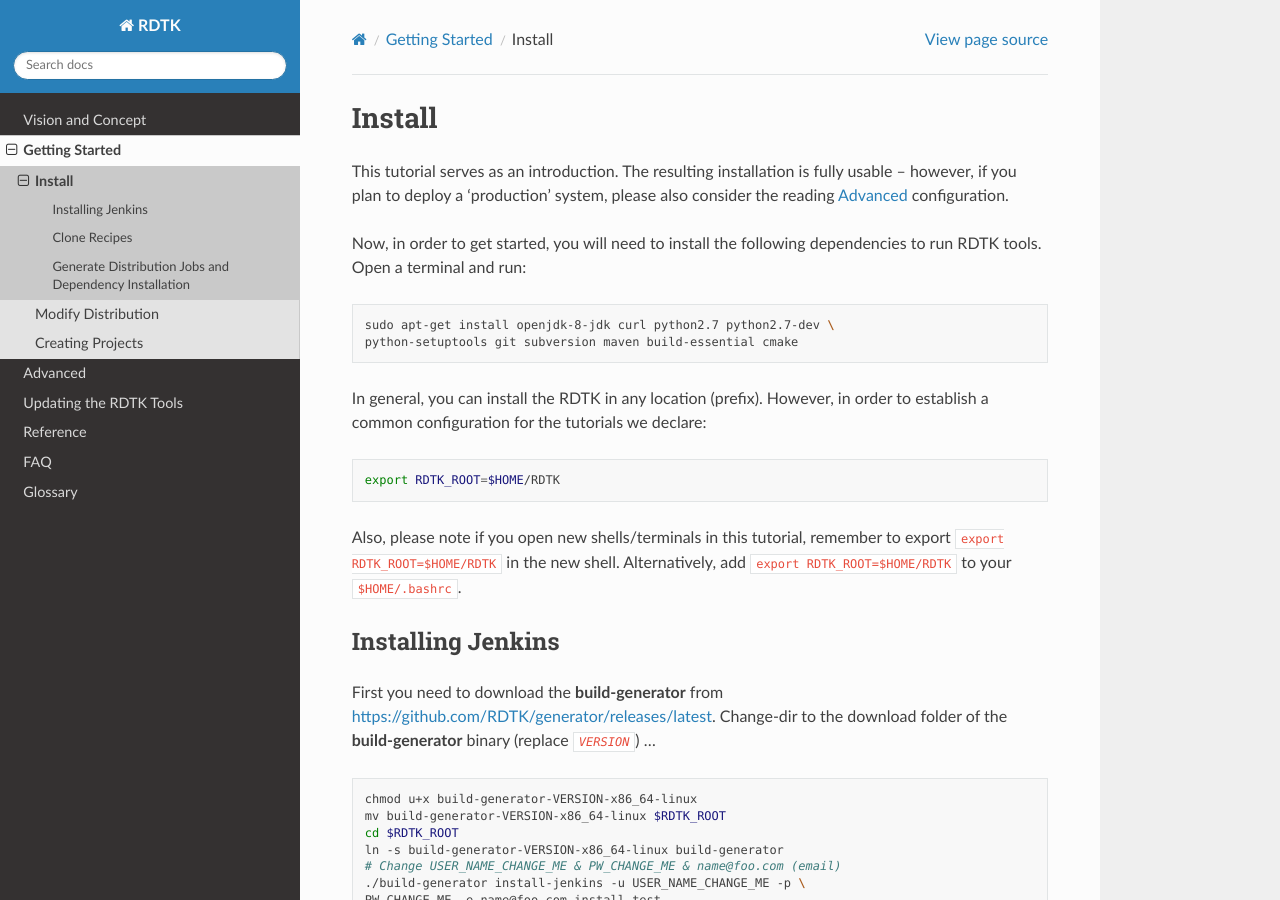
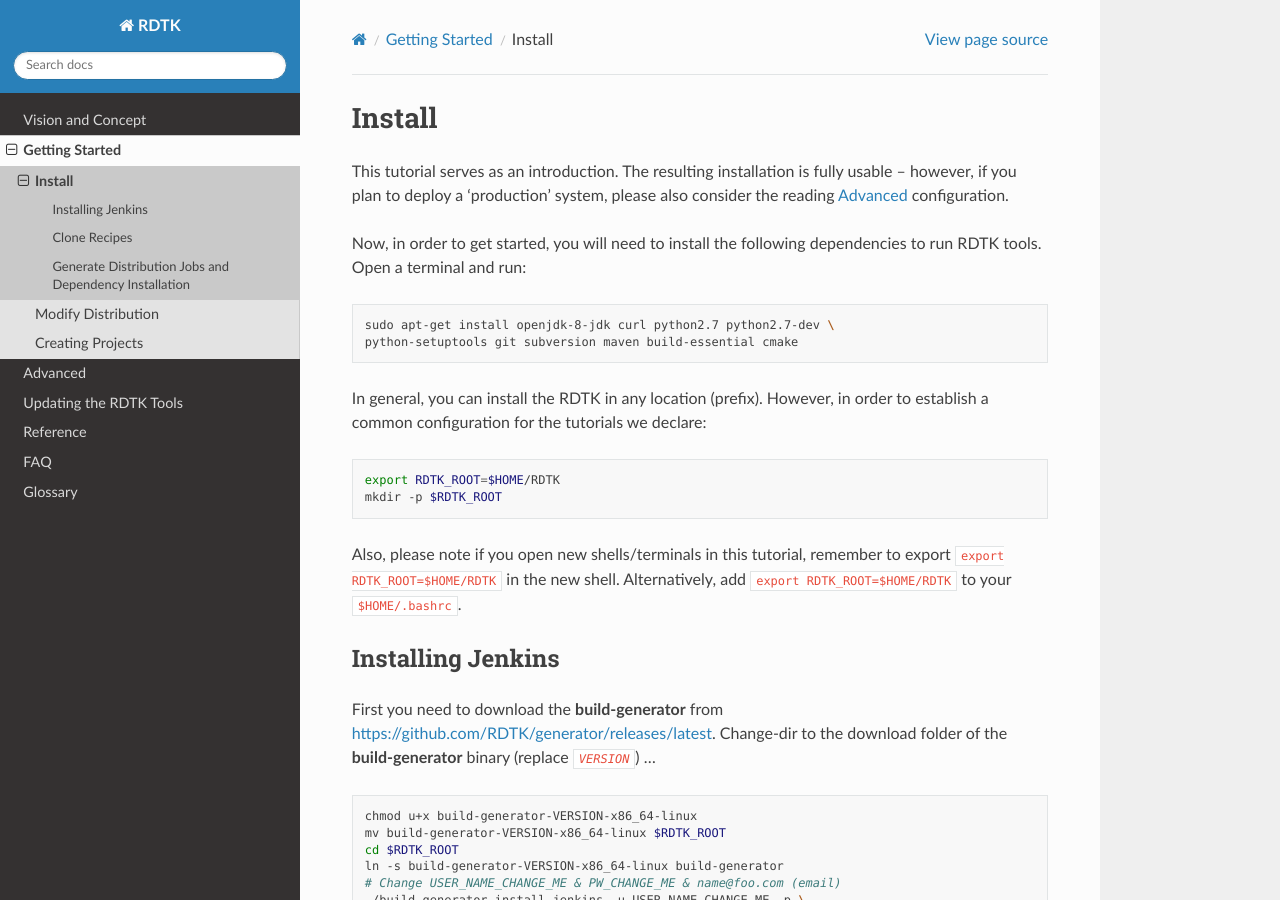
Before and after one commit to RDTK/documentation, a Sphinx documentation site: the page built from source/getting_started/install.rst, in a window 1280 px wide and 900 px high. Built offline with Sphinx 7.4.7 and the Read the Docs theme 2.0.0, drawn with Linux system fonts in a browser that asks for light colours; pages that are not in the unit, such as notebooks, are missing from menus.

Commit message:
added mkdir root

```diff
--- a/source/getting_started/install.rst
+++ b/source/getting_started/install.rst
@@ -18,6 +18,7 @@
 .. code-block:: bash
 
    export RDTK_ROOT=$HOME/RDTK
+   mkdir -p $RDTK_ROOT
 
 Also, please note if you open new shells/terminals in this tutorial, remember to export
 ``export RDTK_ROOT=$HOME/RDTK`` in the new shell. Alternatively, add ``export RDTK_ROOT=$HOME/RDTK``
```
